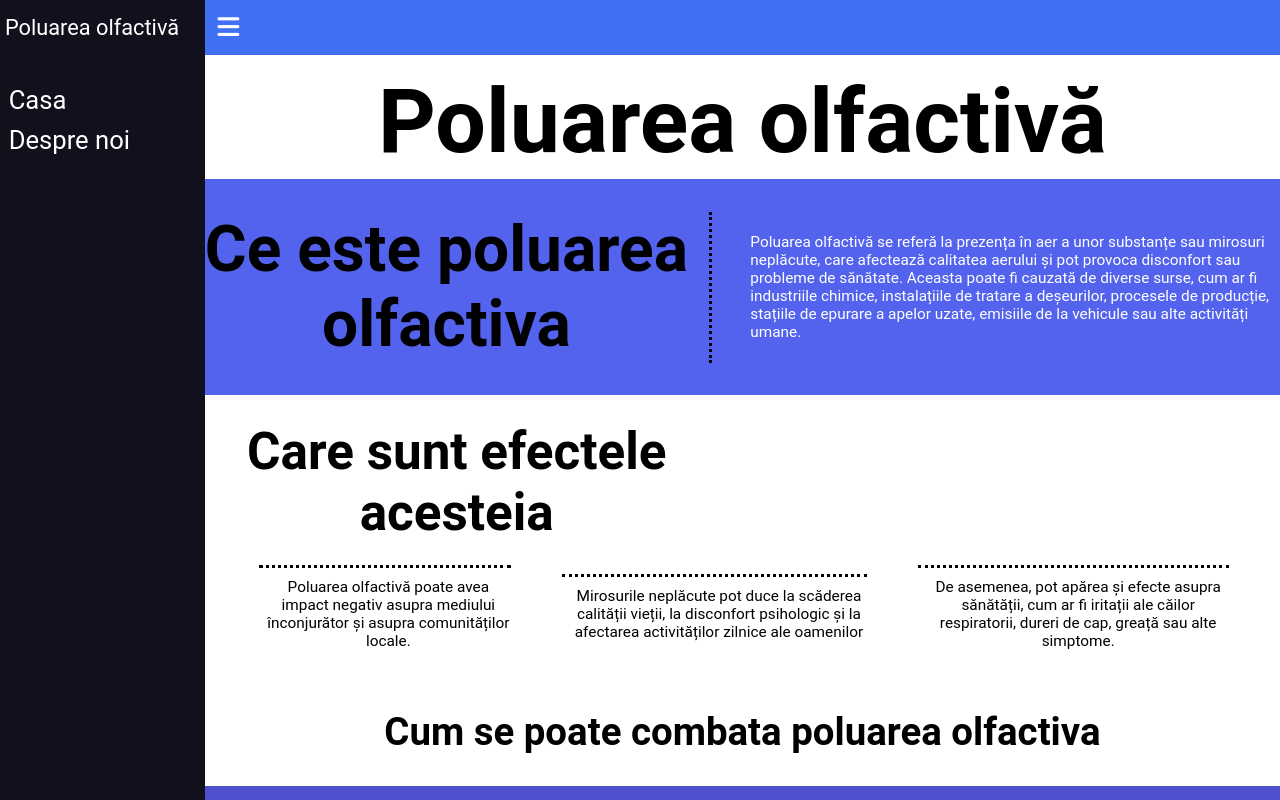
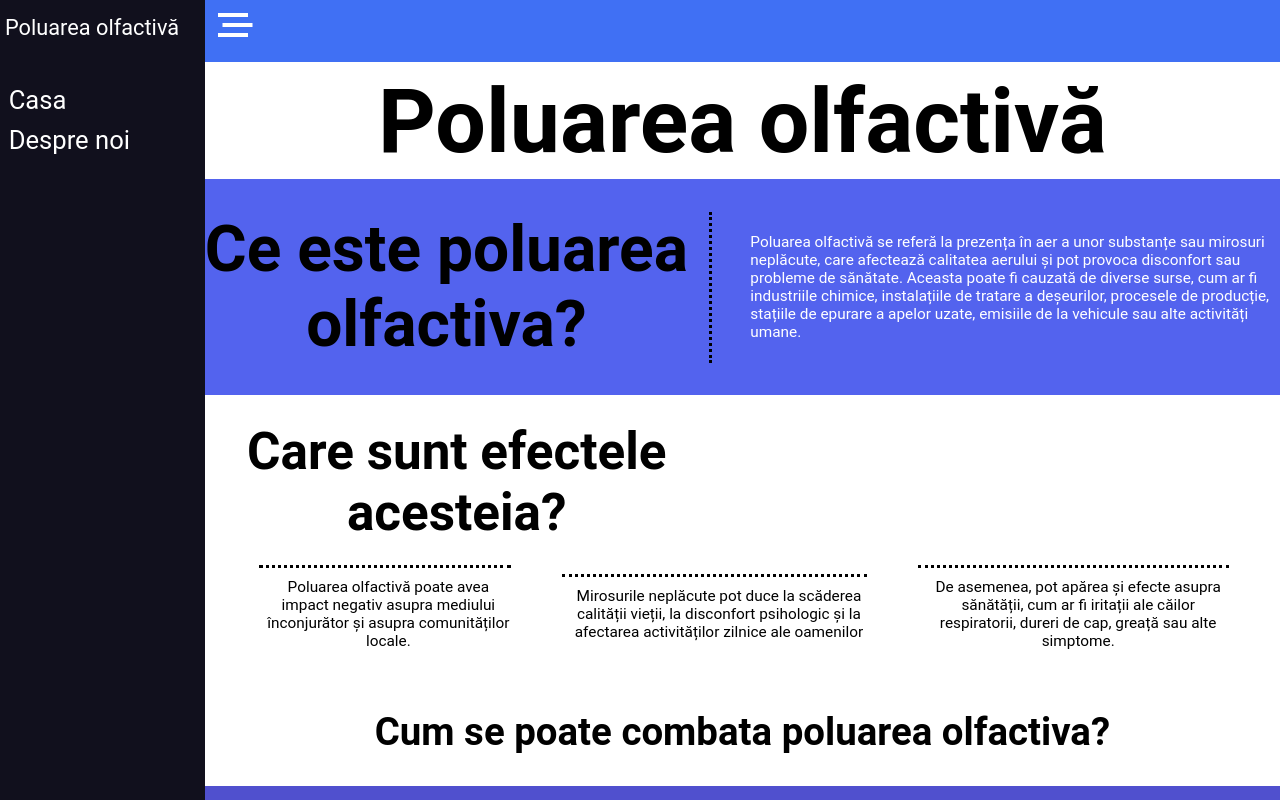
Before and after one commit to cristian121212/sum, a plain HTML site: page index.html in a window 1280 px wide. Drawn offline with Linux system fonts and the light colour scheme.

Commit message:
Update index.html

```diff
--- a/index.html
+++ b/index.html
@@ -27,8 +27,13 @@
     </nav>
 
     <nav class="navbar">
-      <i class="fa-solid fa-bars" id="sidebar-close"></i>
+      <div class="hamburger-menu" id="sidebar-close">
+        <span class="bar"></span>
+        <span class="bar"></span>
+        <span class="bar"></span>
+      </div>
     </nav>
+    <script src="bars-animation.js"></script>
 
     <main class="main-1">
       <div class="div-body-1">
@@ -37,14 +42,14 @@
         </div>
         <div class="title-1">
           <div class="definitul">
-            <h1>Ce este poluarea<br><span class="br-block">olfactiva</span></h1>
+            <h1>Ce este poluarea<br><span class="br-block">olfactiva?</span></h1>
           </div>
           <div class="def">
             <p>Poluarea olfactivă se referă la prezența în aer a unor substanțe sau mirosuri neplăcute, care afectează calitatea aerului și pot provoca disconfort sau probleme de sănătate. Aceasta poate fi cauzată de diverse surse, cum ar fi industriile chimice, instalațiile de tratare a deșeurilor, procesele de producție, stațiile de epurare a apelor uzate, emisiile de la vehicule sau alte activități umane.</p>
           </div>
         </div>
         <div class="title-2">
-          <h1>Care sunt efectele<br><span class="br-block"> acesteia</span></h1>
+          <h1>Care sunt efectele<br><span class="br-block"> acesteia?</span></h1>
         </div>
         <div class="container-1">
           <div class="option">
@@ -58,7 +63,7 @@
           </div>
         </div>
         <div class="title-3">
-          <h1>Cum se poate combata poluarea olfactiva</h1>
+          <h1>Cum se poate combata poluarea olfactiva?</h1>
         </div>
         <div class="container-2">
           <div id="element1" class="text">
```
